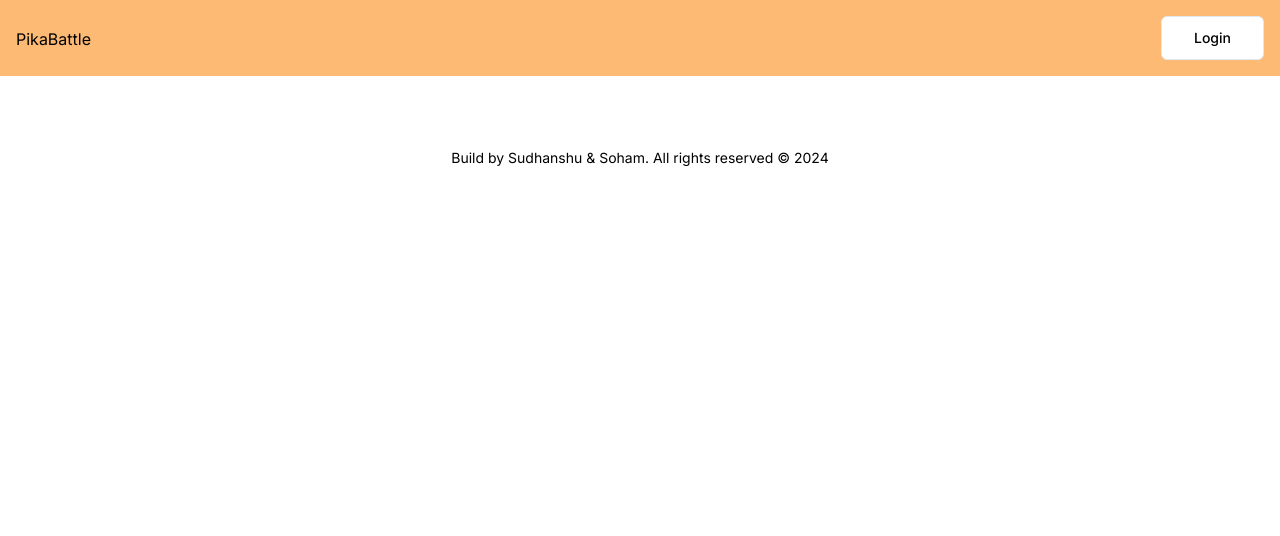
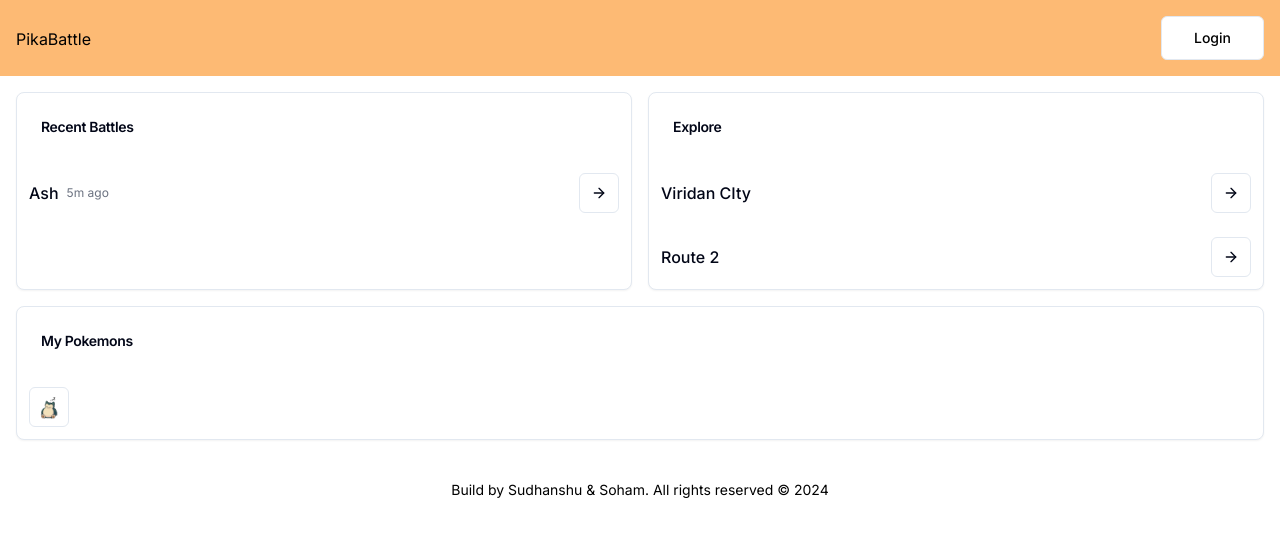
Before and after one commit to Sudhanshu-Bharti/PikaBattle, a Next.js app in the folder frontend/: page / in a window 1280 px wide. Shown: the top 536 px of the page. Built offline with nearby package versions, Linux system fonts and the light colour scheme.

Commit message:
basic landing page done

```diff
--- a/frontend/src/app/(home)/page.jsx
+++ b/frontend/src/app/(home)/page.jsx
@@ -1,11 +1,54 @@
 import React from 'react'
 import Navbar from '@/components/navbar'
 import Footer from '@/components/footer'
+import RecentBattles from '../../components/recent-battles/recent-battles'
+import Explore from '../../components/explore/explore'
+import MyPokemons from '@/components/my pokemons/my-pokemons'
+import { Card, CardContent, CardHeader, CardTitle } from '../../components/ui/card'
+
 const page = ({children}) => {
   return (
       <>
        <Navbar/>
-        <main className="container p-4 sm:p-6 flex-1">{children}</main>
+        <main className="container p-4 flex-1">
+        <div className="grid gap-4 md:grid-rows-2 md:gap-4 lg:grid-rows-1">
+          <div className="grid gap-4 md:grid-cols-2">
+            <div className="grid gap-4">
+          <Card>
+                    <CardHeader>
+                      <CardTitle className="text-sm">Recent Battles</CardTitle>
+                    </CardHeader>
+                      <CardContent className="p-0">
+                          <RecentBattles Trainer={"Ash"} timeBattle={"5m ago"}/>
+                    </CardContent>
+          </Card>
+          </div>
+          <div className="grid gap-4">
+          <Card>
+                  <CardHeader>
+                    <CardTitle className="text-sm">Explore</CardTitle>
+                  </CardHeader>
+                  <CardContent className="p-0">
+                  <Explore cityname={"Viridan CIty"}/>
+                  <Explore cityname={"Route 2"}/>
+                  </CardContent>
+          </Card>
+          </div>
+              </div>
+              <div className="grid gap-4">
+            <Card>
+                  <CardHeader>
+                    <CardTitle className="text-sm">My Pokemons</CardTitle>
+                  </CardHeader>
+                  <CardContent className="p-0">
+                  <MyPokemons pokeImg="/pngegg.png"/>
+                  </CardContent>
+            </Card>
+            </div>
+            </div>
+
+
+        </main>
       <Footer/>
       </>
   )
--- /dev/null
+++ b/frontend/src/components/explore/explore.jsx
@@ -0,0 +1,23 @@
+import React from 'react'
+
+import {ArrowRightIcon} from "lucide-react"
+import { Button } from "../../components/ui/button"
+
+const Explore = ({cityname}) => {
+  return (
+    <div>
+                  <ul className="divide-y">
+                    <li className="flex items-center justify-between p-3">
+                      <div className="font-medium">{cityname}</div>
+                      <Button size="icon" variant="outline">
+                        <ArrowRightIcon className="w-4 h-4" />
+                        <span className="sr-only">Explore</span>
+                      </Button>
+                    </li>
+                  </ul>
+
+    </div>
+  )
+}
+
+export default Explore
--- /dev/null
+++ b/frontend/src/components/my pokemons/my-pokemons.jsx
@@ -0,0 +1,18 @@
+import React from 'react'
+import Image from 'next/image'
+import { Button } from "../ui/button"
+const MyPokemons = ({pokeImg}) => {
+  return (
+    <div>
+         <ul className="divide-y">
+                <li className="flex items-center justify-between p-3">
+                    <Button size="icon" variant="outline">
+                    <Image src={pokeImg} width="25" height="25"/>
+                    </Button>
+                </li>
+        </ul>
+  </div>
+  )
+}
+
+export default MyPokemons
--- a/frontend/src/components/navbar/index.jsx
+++ b/frontend/src/components/navbar/index.jsx
@@ -15,7 +15,7 @@ const Navbar = async () => {
         <div className="flex items-center gap-3">
           <div>
           <Button size="lg" variant="outline">
-                   <Link href='/login'>Login</Link>
+               <Link href='/login'>Login</Link>
           </Button>
           </div>
 
--- /dev/null
+++ b/frontend/src/components/recent-battles/recent-battles.jsx
@@ -0,0 +1,28 @@
+import React from 'react'
+
+import { Card, CardContent, CardHeader, CardTitle } from '../../components/ui/card'
+import {ArrowRightIcon} from "lucide-react"
+import { Button } from "../../components/ui/button"
+const RecentBattles = ({Trainer , timeBattle}) => {
+  return (
+    <div>
+
+                  <ul className="divide-y">
+                    <li className="flex items-center justify-between p-3">
+                      <div className="flex items-center gap-2">
+                        <div className="font-medium">{Trainer}</div>
+                        <div className="text-xs text-gray-500 dark:text-gray-400">{timeBattle}</div>
+                      </div>
+                      <Button size="icon" variant="outline">
+                        <ArrowRightIcon className="w-4 h-4" />
+                        <span className="sr-only">View Battle</span>
+                      </Button>
+                    </li>
+
+                  </ul>
+
+    </div>
+  )
+}
+
+export default RecentBattles
--- /dev/null
+++ b/frontend/src/components/ui/card.jsx
@@ -0,0 +1,53 @@
+import * as React from "react"
+
+import { cn } from "@/lib/utils"
+
+const Card = React.forwardRef(({ className, ...props }, ref) => (
+  <div
+    ref={ref}
+    className={cn(
+      "rounded-lg border border-slate-200 bg-white text-slate-950 shadow-sm dark:border-slate-800 dark:bg-slate-950 dark:text-slate-50",
+      className
+    )}
+    {...props} />
+))
+Card.displayName = "Card"
+
+const CardHeader = React.forwardRef(({ className, ...props }, ref) => (
+  <div
+    ref={ref}
+    className={cn("flex flex-col space-y-1.5 p-6", className)}
+    {...props} />
+))
+CardHeader.displayName = "CardHeader"
+
+const CardTitle = React.forwardRef(({ className, ...props }, ref) => (
+  <h3
+    ref={ref}
+    className={cn("text-2xl font-semibold leading-none tracking-tight", className)}
+    {...props} />
+))
+CardTitle.displayName = "CardTitle"
+
+const CardDescription = React.forwardRef(({ className, ...props }, ref) => (
+  <p
+    ref={ref}
+    className={cn("text-sm text-slate-500 dark:text-slate-400", className)}
+    {...props} />
+))
+CardDescription.displayName = "CardDescription"
+
+const CardContent = React.forwardRef(({ className, ...props }, ref) => (
+  <div ref={ref} className={cn("p-6 pt-0", className)} {...props} />
+))
+CardContent.displayName = "CardContent"
+
+const CardFooter = React.forwardRef(({ className, ...props }, ref) => (
+  <div
+    ref={ref}
+    className={cn("flex items-center p-6 pt-0", className)}
+    {...props} />
+))
+CardFooter.displayName = "CardFooter"
+
+export { Card, CardHeader, CardFooter, CardTitle, CardDescription, CardContent }
```
Also changed, not shown: frontend/public/pngegg.png (added).
